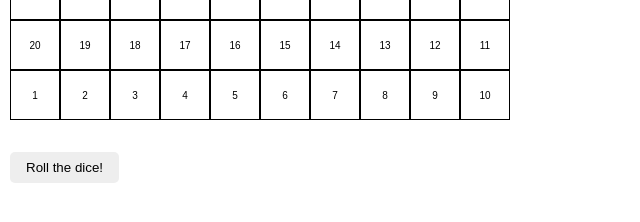
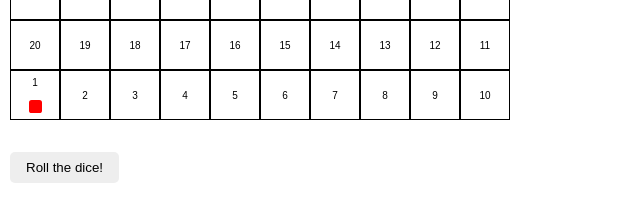
Before and after one commit to alabhyajindal/snakes-and-ladders, a plain HTML site: page index.html in a window 1280 px wide. Shown: the part 390-612 px from the top of the page, 0-640 px from the left. Drawn offline with Linux system fonts and the light colour scheme.

Commit message:
replaced class with id for board squares

```diff
--- a/app.js
+++ b/app.js
@@ -7,26 +7,24 @@ const rowList = document.querySelectorAll(".row");
 // Nodelist of 100 squares
 const squareList = document.querySelectorAll(".square");
 
-// Adding a class name to squares based on their content
-for (let i = 0; i < 20; i++) {
-  squareList[i].classList.add(squareList[i].textContent);
+// Adding an ID to squares based on their content
+for (let i = 0; i < squareList.length; i++) {
+  squareList[i].setAttribute("id", squareList[i].textContent);
 }
 
-console.log(squareList);
+// Selecting the first square
+const startSquare = document.getElementById("1");
 
-// // Selecting the first square on which the game begins
-// const firstSquare = document.querySelector(".square-91");
+// Specifying the number of players for the game
+const playerCount = 1;
 
-// // Specifying the number of players for the game
-// const playerCount = 1;
-
-// // Rendering the players to the board
-// for (let i = 0; i < playerCount; i++) {
-//   const player = document.createElement("div");
-//   player.classList.add("player");
-//   player.classList.add(`player-${i + 1}`);
-//   firstSquare.appendChild(player);
-// }
+// Rendering the players to the board
+for (let i = 0; i < playerCount; i++) {
+  const player = document.createElement("div");
+  player.classList.add("player");
+  player.classList.add(`player-${i + 1}`);
+  startSquare.appendChild(player);
+}
 
 // // Selecting the dice roll button
 // const roll = document.querySelector(".btn-roll");
--- a/style.css
+++ b/style.css
@@ -14,9 +14,6 @@ body {
 }
 
 .main {
-  /* display: grid;
-  grid-template-columns: repeat(10, 4rem);
-  grid-template-rows: repeat(10, 4rem); */
 }
 
 .row {
```
